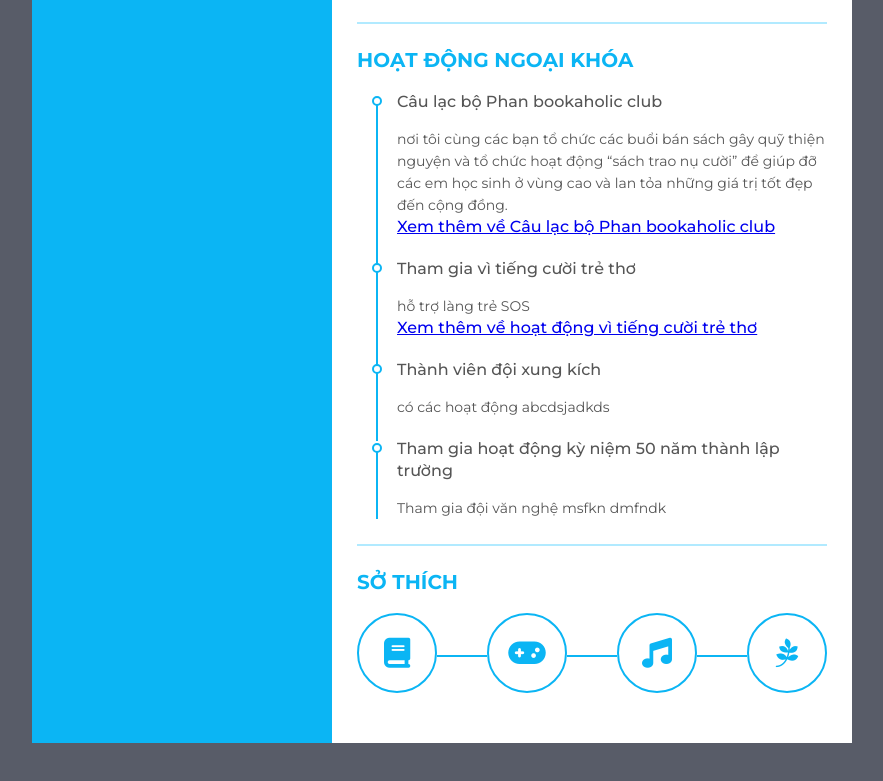
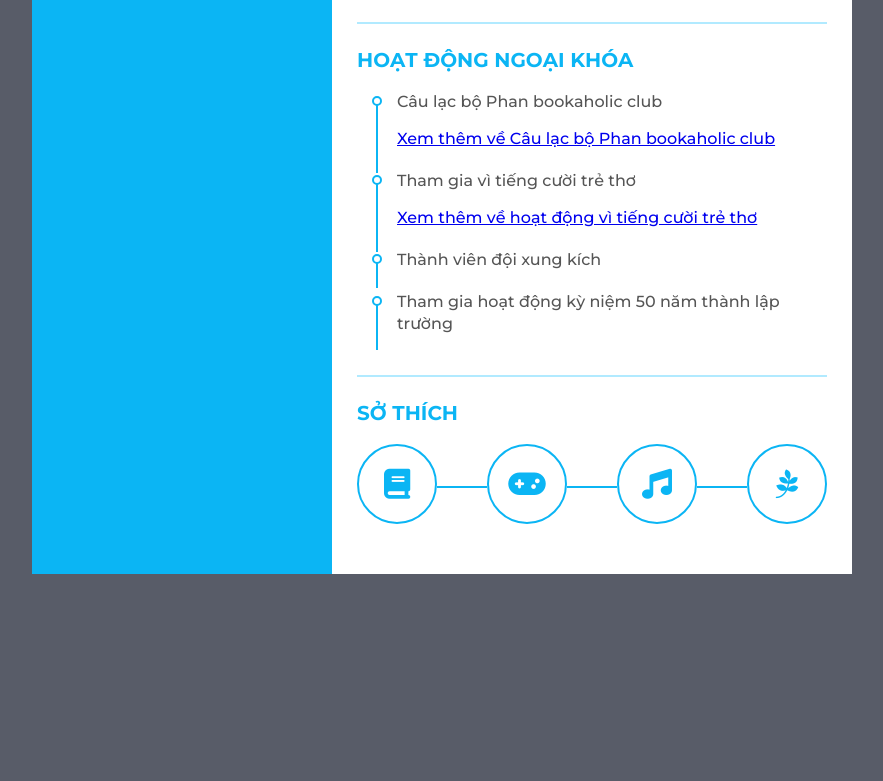
Before and after one commit to nct359/cvcanhtrung, a plain HTML site: page index.html in a window 1280 px wide. Shown: the part 1405-2186 px from the top of the page, without its empty margins (158-1041 px from the left). After the commit the page ends 2029 px from the top, so only its background shows below. Drawn offline with Linux system fonts and the light colour scheme.

Commit message:
Update index.html

```diff
--- a/index.html
+++ b/index.html
@@ -198,7 +198,7 @@
         <li>
             <div class="date">Câu lạc bộ Phan bookaholic club</div>
             <div class="info">
-                 <p>nơi tôi cùng các bạn tổ chức các buổi bán sách gây quỹ thiện nguyện và tổ chức hoạt động “sách trao nụ cười” để giúp đỡ các em học sinh ở vùng cao và lan tỏa những giá trị tốt đẹp đến cộng đồng.</p>
+
                 <div class="semi-bold">
                   <p><a href='Phan bookaholic club.html' target="_blank">Xem thêm về Câu lạc bộ Phan bookaholic club</a></p>
                 </div>
@@ -207,7 +207,7 @@
         <li>
           <div class="date">Tham gia vì tiếng cười trẻ thơ</div>
           <div class="info">
-                 <p>hỗ trợ làng trẻ SOS</p>
+
                  <div class="semi-bold">
                   <p><a href='"https://www.google.com.vn/?hl=vi"' target="_blank">Xem thêm về hoạt động vì tiếng cười trẻ thơ</a></p>
                 </div>
@@ -216,13 +216,13 @@
         <li>
           <div class="date">Thành viên đội xung kích</div>
           <div class="info">
-            <p> có các hoạt động abcdsjadkds</p>
+
           </div>
         </li>
         <li>
           <div class="date"> Tham gia hoạt động kỳ niệm 50 năm thành lập trường</div>
           <div class="info">
-            <p> Tham gia đội văn nghệ msfkn dmfndk</p>
+
           </div>
         </li>
 
```
